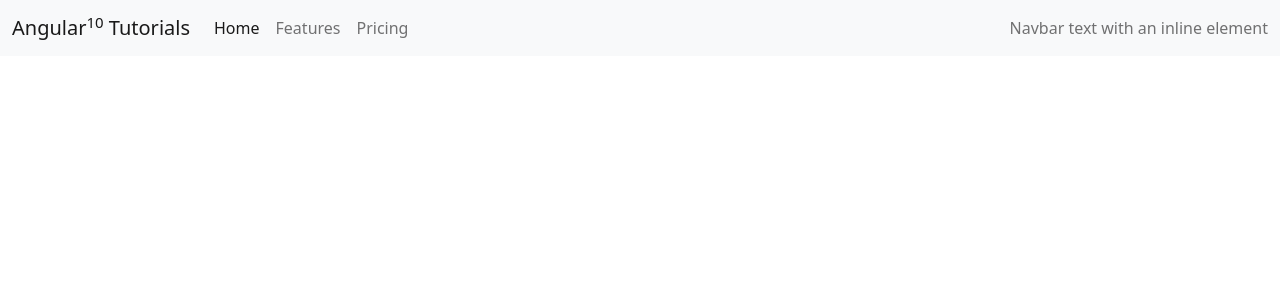
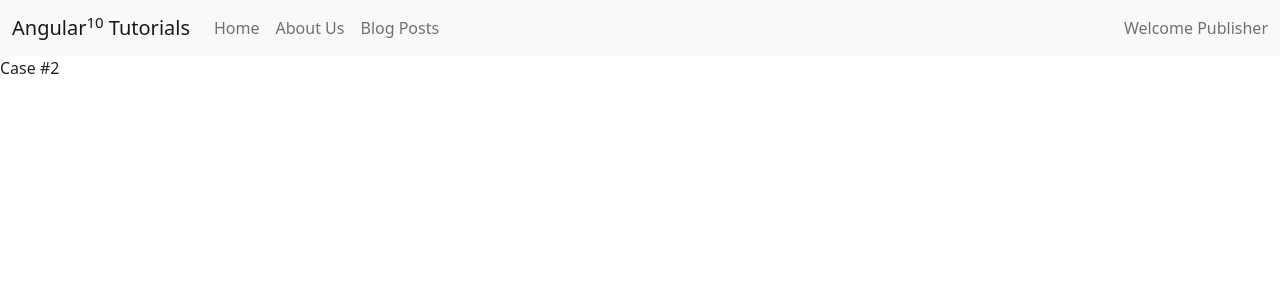
Before and after one commit to guruprakash-c/ng11, an Angular app: page / in a window 1280 px wide. Shown: the top 300 px of the page. Built offline with nearby package versions, Linux system fonts and the light colour scheme.

Commit message:
dir, styles, class - done

```diff
--- a/src/app/app.component.html
+++ b/src/app/app.component.html
@@ -1 +1,11 @@
 <headersec></headersec>
+<main>
+
+  <div [ngSwitch]="isAdded" title="{{isAdded}}">
+    <section *ngSwitchCase="1">Case #1</section>
+    <section *ngSwitchCase="2">Case #2</section>
+    <section *ngSwitchCase="3">Case #3</section>
+    <section *ngSwitchCase="4">Case #4</section>
+    <section *ngSwitchDefault>Case Default</section>
+  </div>
+</main>
--- a/src/app/app.component.ts
+++ b/src/app/app.component.ts
@@ -3,8 +3,12 @@ import { Component, VERSION } from '@angular/core';
 @Component({
   selector: 'my-app',
   templateUrl: './app.component.html',
-  styleUrls: [ './app.component.css' ]
+  styleUrls: ['./app.component.css']
 })
-export class AppComponent  {
+export class AppComponent {
   name = 'Angular ' + VERSION.major;
+  isAdded = randomVals(1,6);
 }
+let randomVals = (min,max) => {
+  return Math.ceil(Math.random() * (max - min) + min);
+}
--- a/src/app/header/header.component.html
+++ b/src/app/header/header.component.html
@@ -13,19 +13,35 @@
       <span class="la la-bars"></span>
     </button>
     <div class="collapse navbar-collapse" id="navbarText">
+      <span *ngIf="userType=='Admin'; then adminMenu; else userMenu;"></span>
+      <ng-template #adminMenu>
         <ul class="navbar-nav me-auto mb-2 mb-lg-0">
           <li class="nav-item">
-          <a class="nav-link active" aria-current="page" href="#">Home</a>
+            <a class="nav-link active" aria-current="page" href="#">Dashboard</a>
           </li>
           <li class="nav-item">
-          <a class="nav-link" href="#">Features</a>
+            <a class="nav-link" href="#">Settings</a>
           </li>
           <li class="nav-item">
-          <a class="nav-link" href="#">Pricing</a>
+            <a class="nav-link" href="#">Logout</a>
           </li>
         </ul>
+      </ng-template>
+      <ng-template #userMenu>
+        <ul class="navbar-nav me-auto mb-2 mb-lg-0" *ngFor="let m of menuItems">
+          <li class="nav-item" *ngIf="m.home">
+            <a class="nav-link" aria-current="page" href="{{m.home.link}}">{{m.home.textToDisplay}}</a>
+          </li>
+          <li class="nav-item" *ngIf="m.about">
+            <a class="nav-link" href="#" href="{{m.about.link}}">{{m.about.textToDisplay}}</a>
+          </li>
+          <li class="nav-item" *ngIf="m.blog">
+            <a class="nav-link" href="#" href="{{m.blog.link}}">{{m.blog.textToDisplay}}</a>
+          </li>
+        </ul>
+      </ng-template>
       <span class="navbar-text">
-        Navbar text with an inline element
+        Welcome {{userType}}
       </span>
     </div>
   </div>
--- a/src/app/header/header.component.ts
+++ b/src/app/header/header.component.ts
@@ -1,12 +1,35 @@
-import { Component, OnInit } from '@angular/core';
+import { Component, OnChanges, OnInit } from '@angular/core';
 
 @Component({
   selector: 'headersec',
   templateUrl: './header.component.html',
   styleUrls: ['./header.component.css']
 })
-export class HeaderComponent implements OnInit {
+export class HeaderComponent implements OnInit, OnChanges {
   constructor() {}
-
+  userType = 'Publisher';
+  menuItems = [
+    {
+      home: {
+        link: '/home',
+        textToDisplay: 'Home',
+        isActive: false,
+        hasChild: false
+      },
+      about: {
+        link: '/about',
+        textToDisplay: 'About Us',
+        isActive: false,
+        hasChild: false
+      },
+      blog: {
+        link: '/blog',
+        textToDisplay: 'Blog Posts',
+        isActive: false,
+        hasChild: true
+      }
+    }
+  ];
   ngOnInit() {}
+  ngOnChanges() {}
 }
```
Also changed, not shown: src/app/app.module.ts (+4 -4 lines), src/index.html (+12 -20 lines). Lines whose indentation alone changed are shown as unchanged.
